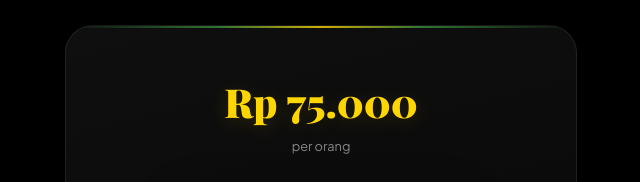
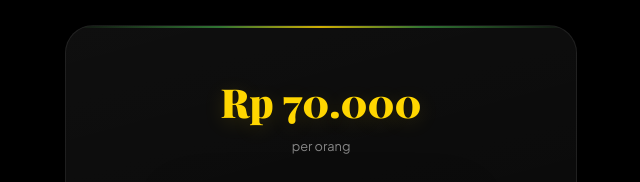
Before and after one commit to EkaYahya/bukber-persis, a plain HTML site: page index.html in a window 1280 px wide. Shown: the part 1932-2114 px from the top of the page, 319-959 px from the left. Drawn offline with nearby package versions, Linux system fonts and the light colour scheme; a web font is replaced by a local one.

Commit message:
Update index.html

```diff
--- a/index.html
+++ b/index.html
@@ -138,7 +138,7 @@
             </div>
 
             <div class="card payment-card reveal reveal-delay-1">
-                <p class="payment__amount">Rp 75.000</p>
+                <p class="payment__amount">Rp 70.000</p>
                 <p class="payment__per">per orang</p>
 
                 <div class="qr-frame">
```
